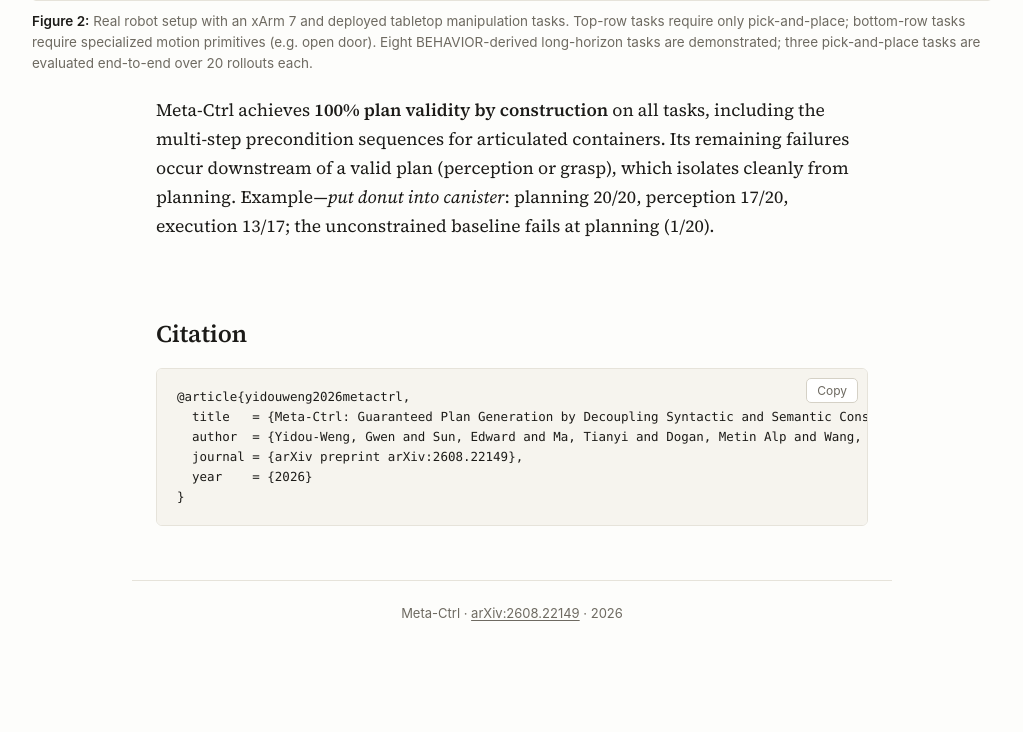
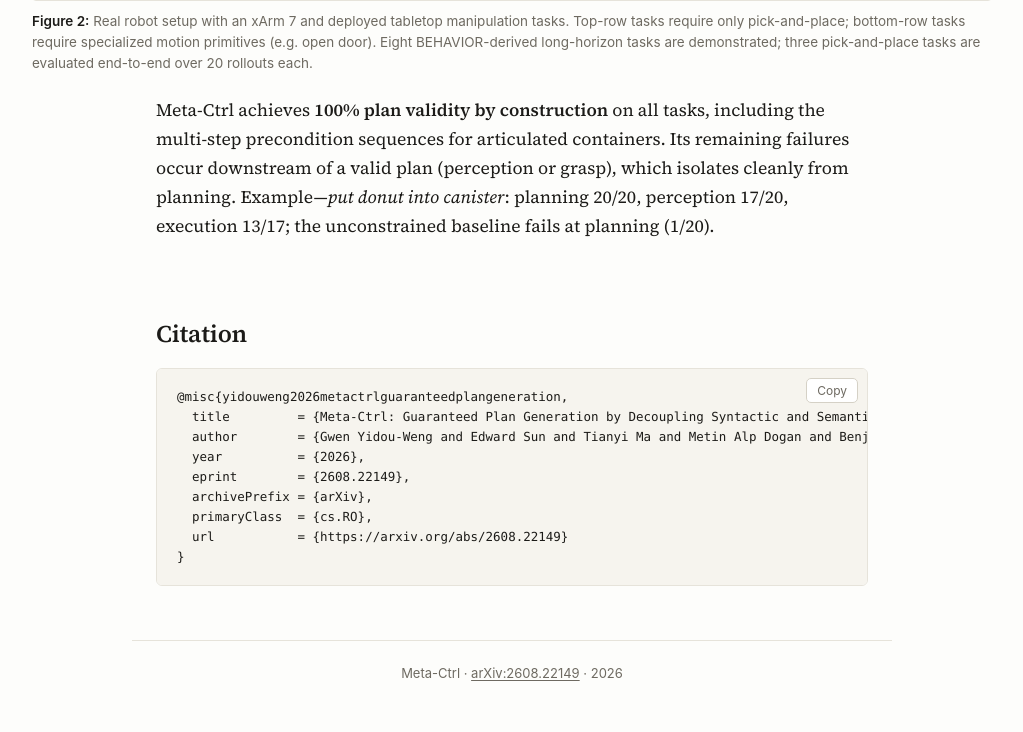
Before and after one commit to metactrlg/metactrlg.github.io, a plain HTML site: page index.html in a window 1280 px wide. Shown: the part 6635-7367 px from the top of the page, without its empty margins (128-1151 px from the left). Before the commit the page ends 7307 px from the top, so only its background shows below. Drawn offline with nearby package versions, Linux system fonts and the light colour scheme.

Commit message:
Use arXiv's official BibTeX export for the citation
Co-Authored-By: Claude Fable 5 <noreply@anthropic.com>

```diff
--- a/index.html
+++ b/index.html
@@ -323,11 +323,14 @@
   <h2>Citation</h2>
   <div class="bibtex-wrap">
     <button class="copy-btn" type="button" aria-label="Copy BibTeX">Copy</button>
-    <pre id="bibtex-text">@article{yidouweng2026metactrl,
-  title   = {Meta-Ctrl: Guaranteed Plan Generation by Decoupling Syntactic and Semantic Constraints},
-  author  = {Yidou-Weng, Gwen and Sun, Edward and Ma, Tianyi and Dogan, Metin Alp and Wang, Benjie and Peng, Allen and Van den Broeck, Guy and Cui, Yuchen},
-  journal = {arXiv preprint arXiv:2608.22149},
-  year    = {2026}
+    <pre id="bibtex-text">@misc{yidouweng2026metactrlguaranteedplangeneration,
+  title         = {Meta-Ctrl: Guaranteed Plan Generation by Decoupling Syntactic and Semantic Constraints},
+  author        = {Gwen Yidou-Weng and Edward Sun and Tianyi Ma and Metin Alp Dogan and Benjie Wang and Allen Peng and Guy Van den Broeck and Yuchen Cui},
+  year          = {2026},
+  eprint        = {2608.22149},
+  archivePrefix = {arXiv},
+  primaryClass  = {cs.RO},
+  url           = {https://arxiv.org/abs/2608.22149}
 }</pre>
   </div>
 </section>
```
